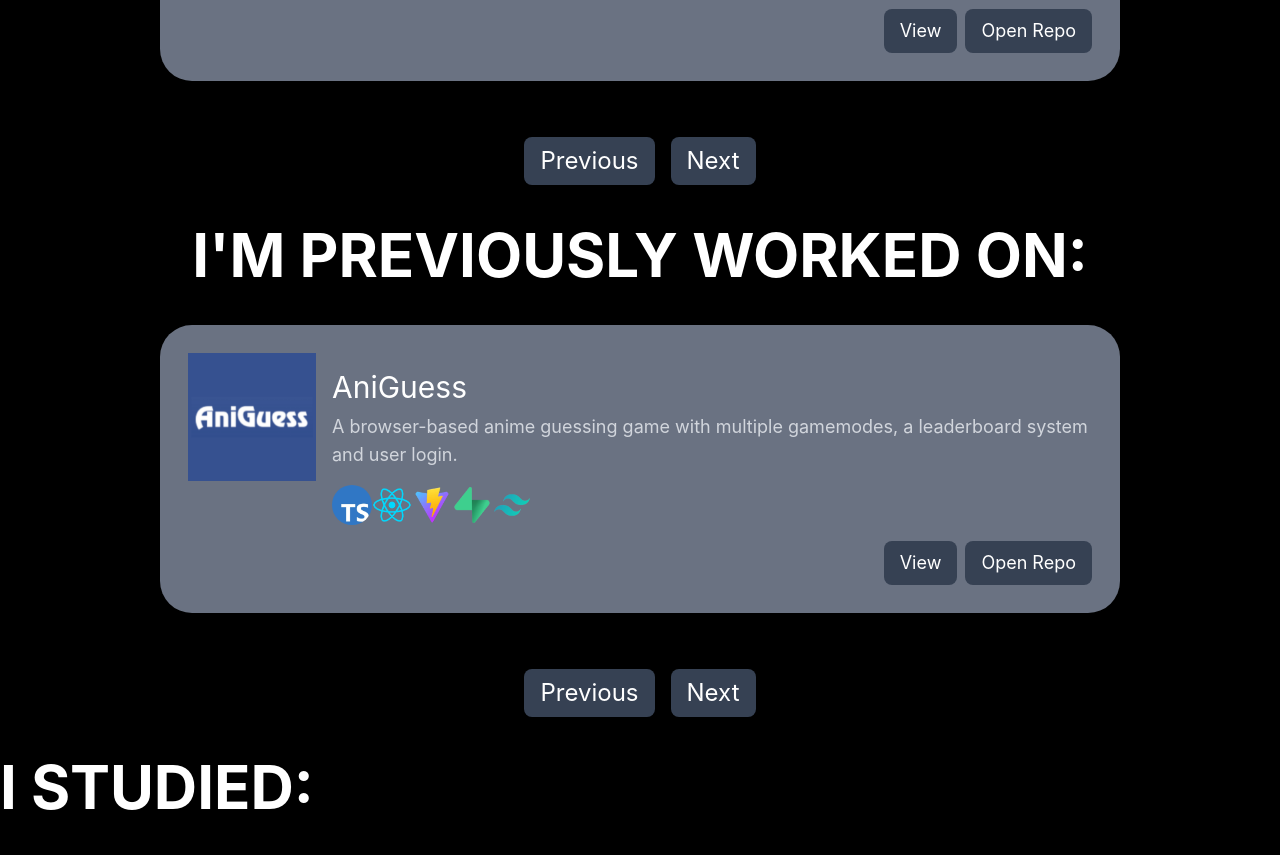
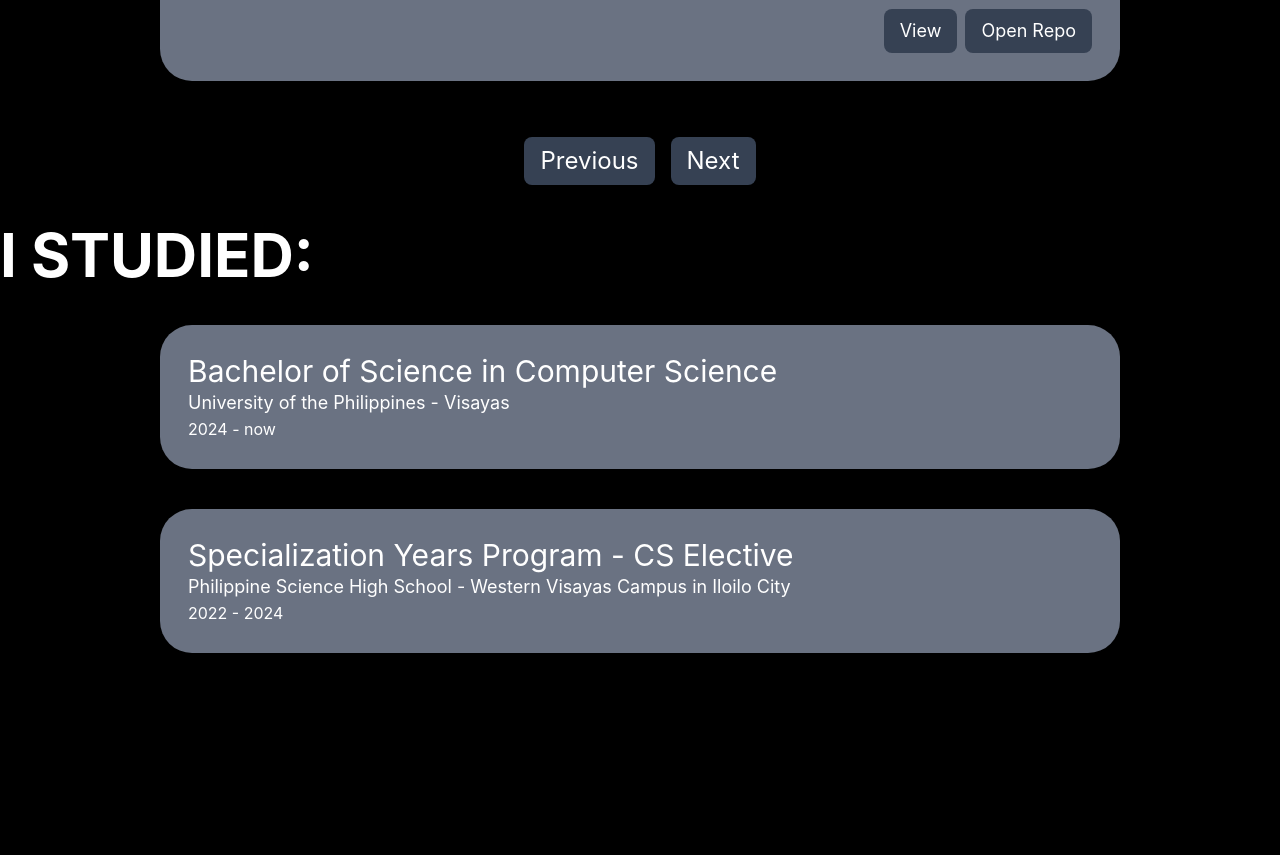
Before and after one commit to d3nzus/d3nzus.github.io, a React (Vite) app: page / in a window 1280 px wide. Shown: the part 1020-1875 px from the top of the page. After the commit the page ends 1673 px from the top, so only its background shows below. Built offline with nearby package versions, Linux system fonts and the light colour scheme.

Commit message:
feat: combine projects into 1 block

```diff
--- a/src/blocks/Current.tsx
+++ /dev/null
@@ -1,27 +0,0 @@
-import ProjectCard from "../components/ProjectCard";
-import { getCurrent } from "../content/Projects.ts";
-import { useCurrCount } from "../hooks/curr_count.ts";
-
-function Current() {
-  const { getCurrCount, nextCurrCount, prevCurrCount } = useCurrCount();
-  return (
-    <div className="container mx-auto top-10 relative align-middle justify-center">
-      <h1 className="text-6xl font-bold text-white my-10 text-center">
-        I'M CURRENTLY WORKING ON:
-      </h1>
-
-      <ProjectCard project={getCurrent()[getCurrCount()]} />
-
-      <div className="flex align-middle justify-center gap-4 ">
-        <button className="bg-gray-700 text-white text-2xl px-4 py-2 rounded-lg mt-4 h-fit" id="currPrev" onClick={prevCurrCount}>
-          Previous
-        </button>
-        <button className="bg-gray-700 text-white text-2xl px-4 py-2 rounded-lg mt-4 h-fit" id="currNext" onClick={nextCurrCount}>
-          Next
-        </button>
-      </div>
-    </div>
-  );
-}
-
-export default Current;
--- a/src/blocks/Previous.tsx
+++ /dev/null
@@ -1,27 +0,0 @@
-import ProjectCard from "../components/ProjectCard.tsx";
-import { getPrevious } from "../content/Projects.ts";
-import { usePrevCount } from "../hooks/prev_count.ts";
-
-function Previous() {
-  const { getPrevCount, nextPrevCount, prevPrevCount } = usePrevCount();
-  return (
-    <div className="container mx-auto top-10 relative align-middle justify-center">
-      <h1 className="text-6xl font-bold text-white my-10 text-center">
-        I'M PREVIOUSLY WORKED ON:
-      </h1>
-
-      <ProjectCard project={getPrevious()[getPrevCount()]} />
-
-      <div className="flex align-middle justify-center gap-4 ">
-        <button className="bg-gray-700 text-white text-2xl px-4 py-2 rounded-lg mt-4 h-fit" id="currPrev" onClick={prevPrevCount}>
-          Previous
-        </button>
-        <button className="bg-gray-700 text-white text-2xl px-4 py-2 rounded-lg mt-4 h-fit" id="currNext" onClick={nextPrevCount}>
-          Next
-        </button>
-      </div>
-    </div>
-  );
-}
-
-export default Previous;
--- /dev/null
+++ b/src/blocks/Project.tsx
@@ -0,0 +1,43 @@
+import { useState } from "react";
+import ProjectCard from "../components/ProjectCard";
+import { getProjects } from "../content/Projects";
+
+function Project() {
+  const [projectIndex, setProjectIndex] = useState(0);
+  const projects = getProjects();
+
+  const nextProject = () => {
+    setProjectIndex((prev) => (prev + 1) % projects.length);
+  };
+
+  const prevProject = () => {
+    setProjectIndex((prev) => (prev - 1 + projects.length) % projects.length);
+  };
+
+  return (
+    <div className="container mx-auto top-10 relative align-middle justify-center">
+      <h1 className="text-6xl font-bold text-white my-10 text-center">I'VE WORKED ON:</h1>
+
+      <ProjectCard project={projects[projectIndex]} />
+
+      <div className="flex align-middle justify-center gap-4 ">
+        <button
+          className="bg-gray-700 text-white text-2xl px-4 py-2 rounded-lg mt-4 h-fit"
+          id="projectPrev"
+          onClick={prevProject}
+        >
+          Previous
+        </button>
+        <button
+          className="bg-gray-700 text-white text-2xl px-4 py-2 rounded-lg mt-4 h-fit"
+          id="projectNext"
+          onClick={nextProject}
+        >
+          Next
+        </button>
+      </div>
+    </div>
+  );
+}
+
+export default Project;
--- a/src/content/Projects.ts
+++ b/src/content/Projects.ts
@@ -1,45 +1,34 @@
 import Project from "../types";
 
-let current: Project[] = [];
-let previous: Project[] = [];
-
-let ReqTrack = {
+const projects: Project[] = [
+  {
     name: "ReqTrack",
     description: "A comfy-themed requirements tracker designed for college students.",
     image: "/project-images/reqtrack.png",
     gitLink: "https://github.com/d3nzus/ReqTrack",
     pageLink: "",
     tags: ["typescript", "react", "vite", "supabase", "tailwind"],
-};
-let d3nzus_github = {
+  },
+  {
     name: "d3nzus.github.io",
     description: "A personal website built with React and TypeScript.",
     image: "/project-images/d3nzus-github.png",
     gitLink: "https://github.com/d3nzus/d3nzus.github.io",
     pageLink: "",
     tags: ["typescript", "react", "vite", "tailwind"],
-};
-
-let AniGuess = {
+  },
+  {
     name: "AniGuess",
     description: "A browser-based anime guessing game with multiple gamemodes, a leaderboard system and user login.",
     image: "/project-images/aniguess.png",
     gitLink: "https://github.com/dejely/Aniguess",
     pageLink: "",
     tags: ["typescript", "react", "vite", "supabase", "tailwind"],
-};
+  },
+];
 
-current.push(ReqTrack);
-current.push(d3nzus_github);
-
-previous.push(AniGuess);
-
-function getCurrent() {
-  return current;
+function getProjects() {
+  return projects;
 }
 
-function getPrevious() {
-  return previous;
-}
-
-export { getCurrent, getPrevious };
+export { getProjects };
--- a/src/hooks/curr_count.ts
+++ /dev/null
@@ -1,20 +0,0 @@
-import { useState } from "react";
-import { getCurrent } from "../content/Projects.ts";
-
-export function useCurrCount() {
-  const [curr_count, setCurrCount] = useState(0);
-
-  function getCurrCount() {
-    return curr_count;
-  }
-
-  function nextCurrCount() {
-    setCurrCount((prev) => (prev + 1) % getCurrent().length);
-  }
-
-  function prevCurrCount() {
-    setCurrCount((prev) => (prev - 1 + getCurrent().length) % getCurrent().length);
-  }
-
-  return { getCurrCount, nextCurrCount, prevCurrCount };
-}
--- a/src/hooks/prev_count.ts
+++ /dev/null
@@ -1,20 +0,0 @@
-import { useState } from "react";
-import { getPrevious } from "../content/Projects.ts";
-
-export function usePrevCount() {
-  const [prev_count, setPrevCount] = useState(0);
-
-  function getPrevCount() {
-    return prev_count;
-  }
-
-  function nextPrevCount() {
-    setPrevCount((prev) => (prev + 1) % getPrevious().length);
-  }
-
-  function prevPrevCount() {
-    setPrevCount((prev) => (prev - 1 + getPrevious().length) % getPrevious().length);
-  }
-
-  return { getPrevCount, nextPrevCount, prevPrevCount };
-}
--- a/src/pages/Home.tsx
+++ b/src/pages/Home.tsx
@@ -1,7 +1,6 @@
-import Current from "../blocks/Current";
 import Education from "../blocks/Education";
 import IntroBlock from "../blocks/IntroBlock";
-import Previous from "../blocks/Previous";
+import Project from "../blocks/Project";
 import Header from "../components/Header";
 
 function Home() {
@@ -9,8 +8,7 @@ function Home() {
     <div>
       <Header />
       <IntroBlock />
-      <Current />
-      <Previous />
+      <Project/>
       <Education />
     </div>
   );
```
Lines whose indentation alone changed are shown as unchanged.
